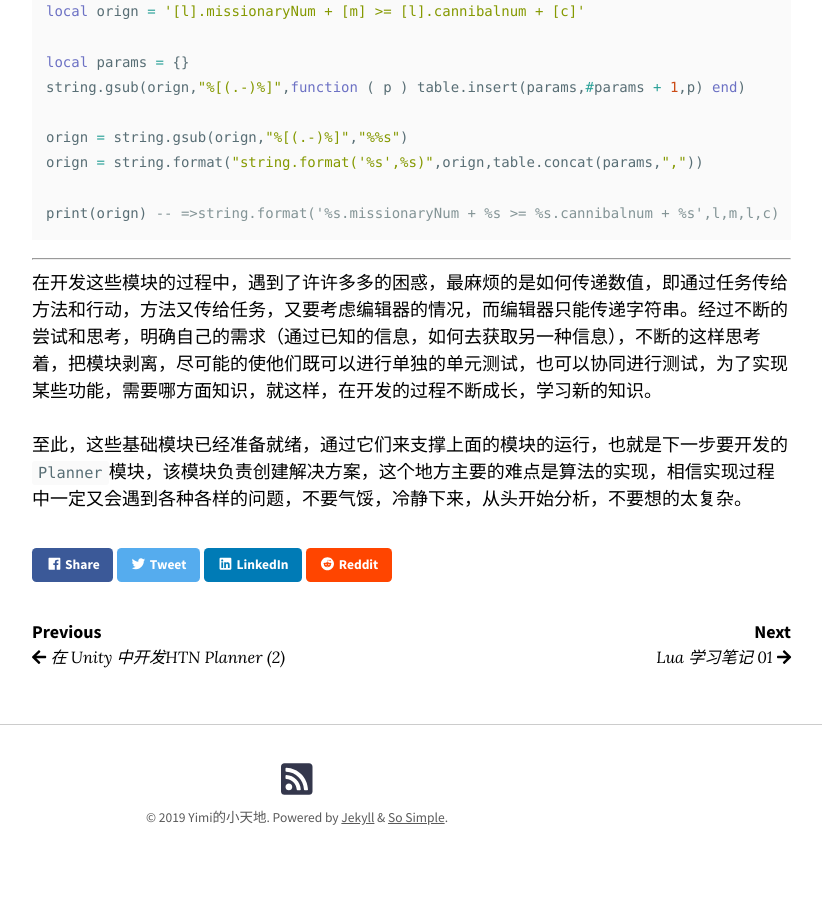
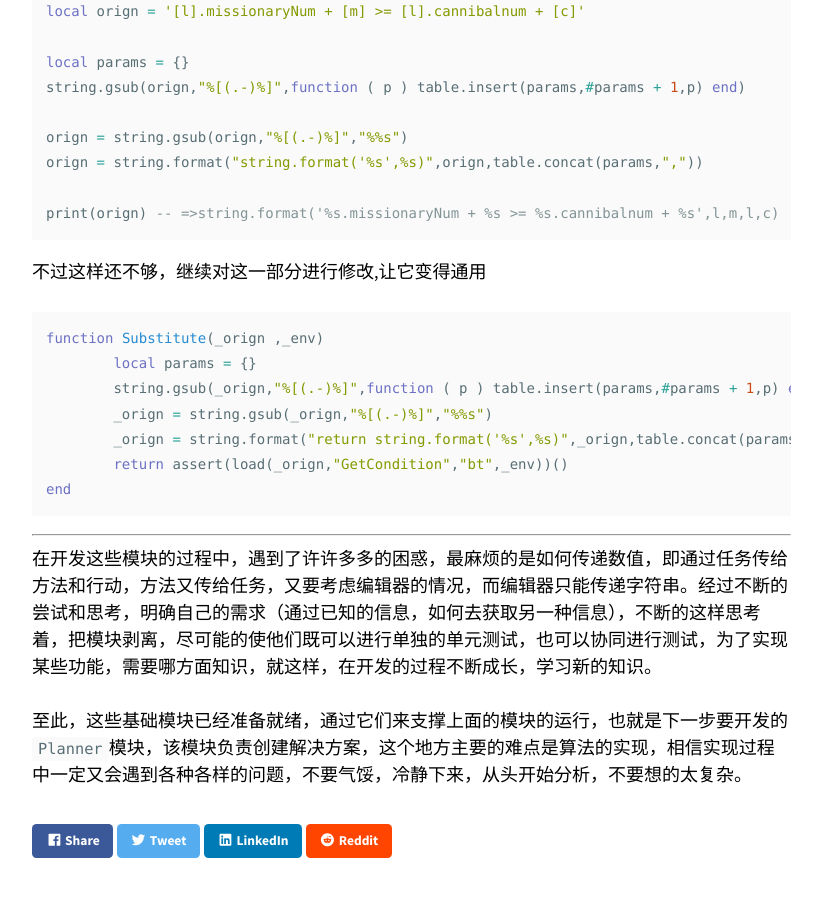
Before and after one commit to YimiCGH/YimiCGH.github.io, a Jekyll site: the page built from _posts/2019-11-19-HTN-Dev-log-03.md, in a window 1280 px wide and 900 px high, scrolled down 10122 px. Shown: the top 897 px of the window, without its empty margins (343-1165 px from the left). Built offline with Jekyll 4.4.1, drawn with Linux system fonts in a browser that asks for light colours; nearby versions of some CDN libraries; comment, search, counter and statistics services are not loaded.

Commit message:
Update 2019-11-19-HTN-Dev-log-03.md

````diff
--- a/_posts/2019-11-19-HTN-Dev-log-03.md
+++ b/_posts/2019-11-19-HTN-Dev-log-03.md
@@ -397,6 +397,17 @@ orign = string.format("string.format('%s',%s)",orign,table.concat(params,","))
 print(orign) -- =>string.format('%s.missionaryNum + %s >= %s.cannibalnum + %s',l,m,l,c)
 ```
 
+不过这样还不够，继续对这一部分进行修改,让它变得通用
+
+```lua
+function Substitute(_orign ,_env)
+	local params = {}
+	string.gsub(_orign,"%[(.-)%]",function ( p ) table.insert(params,#params + 1,p) end)
+	_orign = string.gsub(_orign,"%[(.-)%]","%%s")
+	_orign = string.format("return string.format('%s',%s)",_orign,table.concat(params,","))
+	return assert(load(_orign,"GetCondition","bt",_env))()
+end
+```
 ----
 在开发这些模块的过程中，遇到了许许多多的困惑，最麻烦的是如何传递数值，即通过任务传给方法和行动，方法又传给任务，又要考虑编辑器的情况，而编辑器只能传递字符串。经过不断的尝试和思考，明确自己的需求（通过已知的信息，如何去获取另一种信息），不断的这样思考着，把模块剥离，尽可能的使他们既可以进行单独的单元测试，也可以协同进行测试，为了实现某些功能，需要哪方面知识，就这样，在开发的过程不断成长，学习新的知识。
 
````
